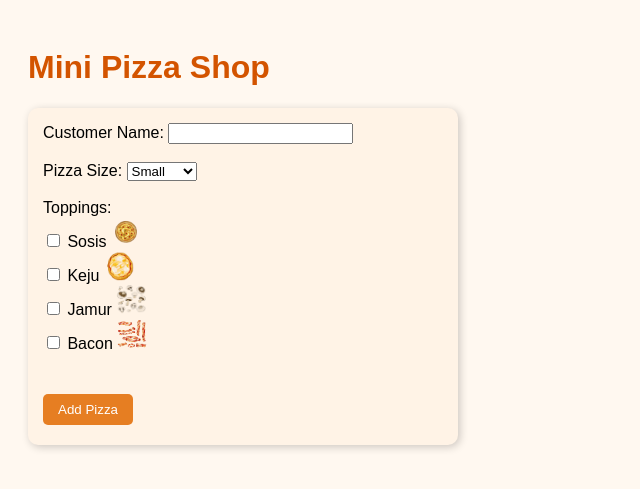
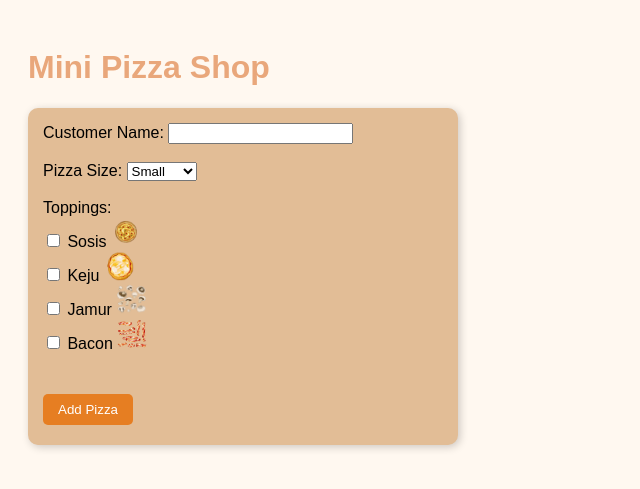
Before and after one commit to Jensenix/trinitypizza, a Flask app: page / in a window 1280 px wide. Shown: the top 489 px of the page, without its empty margins (0-640 px from the left). Run offline with Flask 3, Linux system fonts and the light colour scheme.

Commit message:
Update style.css

```diff
--- a/static/style.css
+++ b/static/style.css
@@ -3,10 +3,10 @@ body {
     background: #fff8f0;
     padding: 20px;
 }
-h1 { color: #d35400; }
+h1 { color: #e9a77b; }
 
 form {
-    background: #fff3e6;
+    background: #e2bd96;
     padding: 15px;
     border-radius: 10px;
     width: 400px;
```
